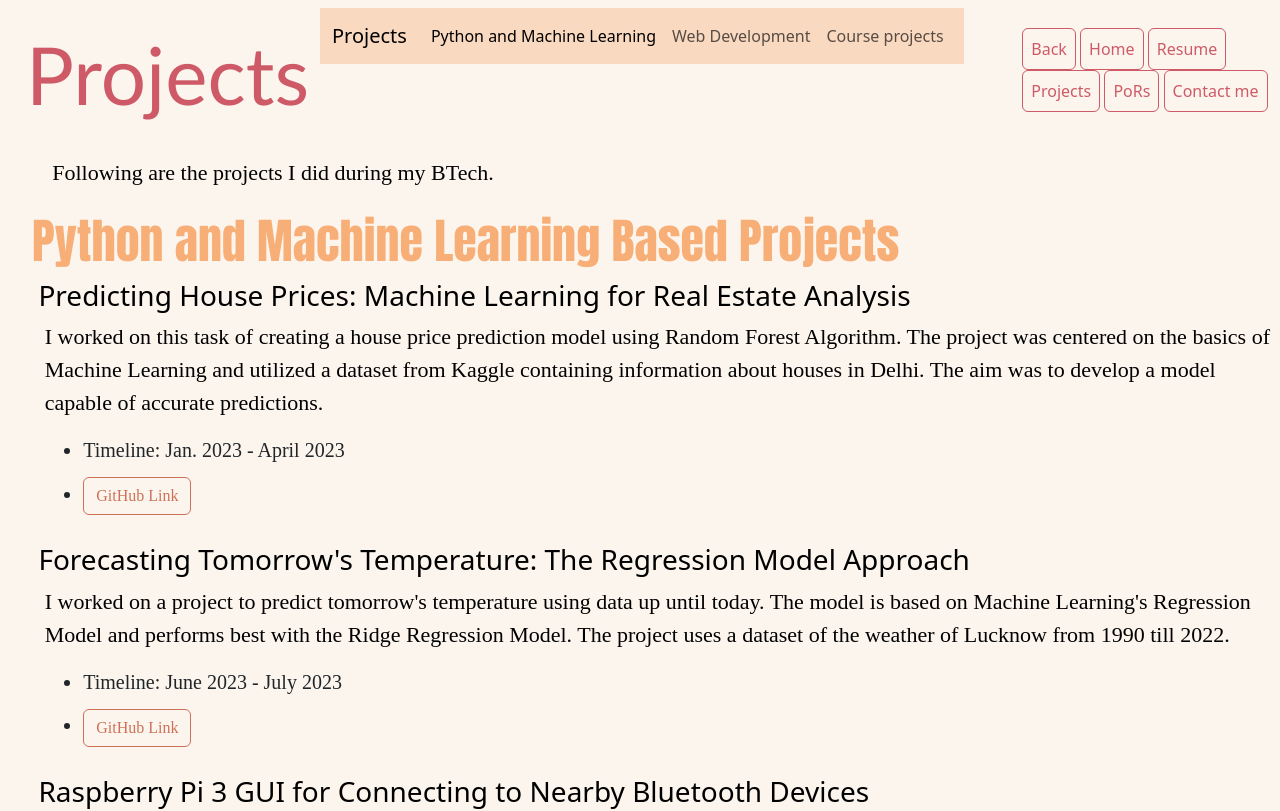
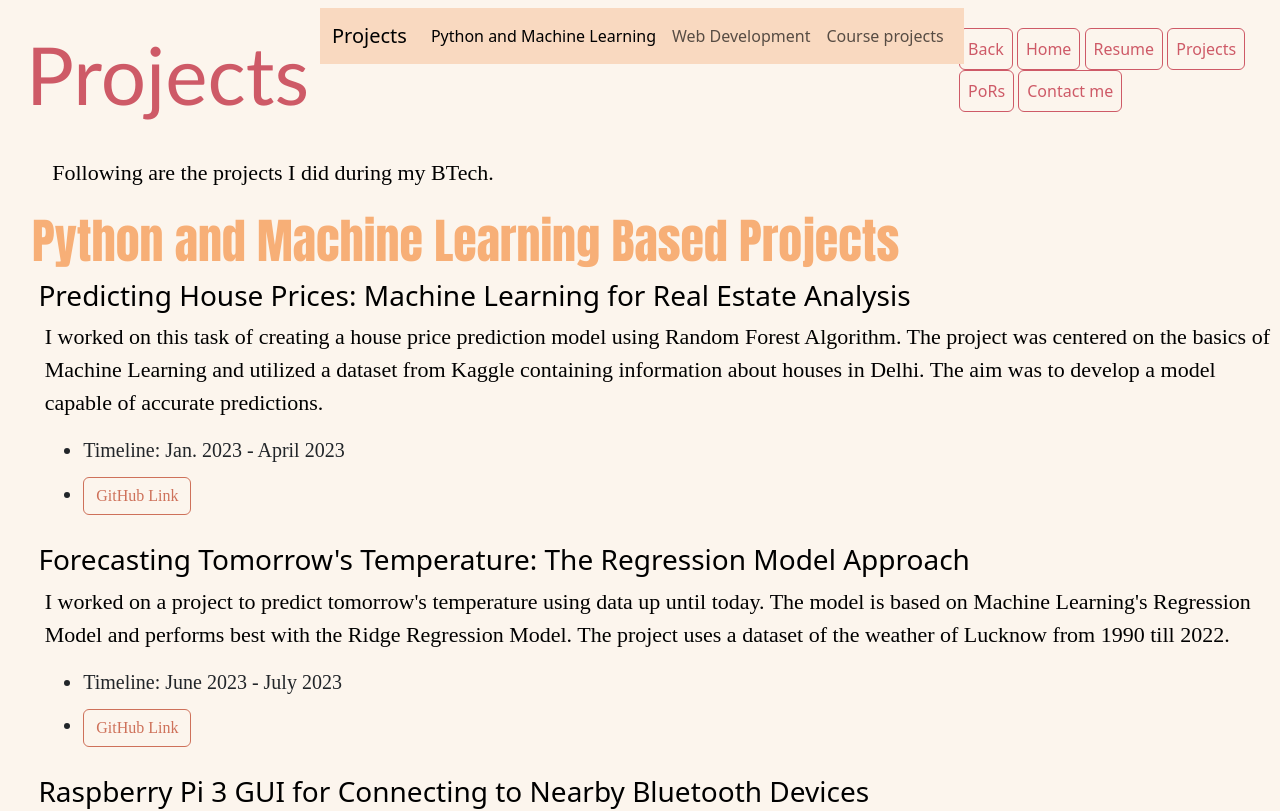
Before and after one commit to gr1310/PersonalPortfolio, a plain HTML site: page assets/projects.html in a window 1280 px wide. Shown: the top 811 px of the page. Drawn offline with nearby package versions, Linux system fonts and the light colour scheme.

Commit message:
Update projects.css

```diff
--- a/assets/projects.css
+++ b/assets/projects.css
@@ -76,7 +76,7 @@ h1{
     margin-top: 20px;
     width: 35%  !important;
     position: relative;
-    margin-left: 55%;
+    margin-left: 50%;
 }
 
 p{
```
